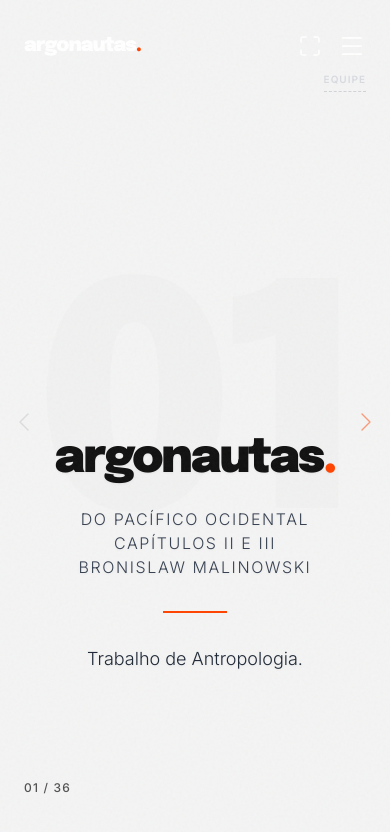
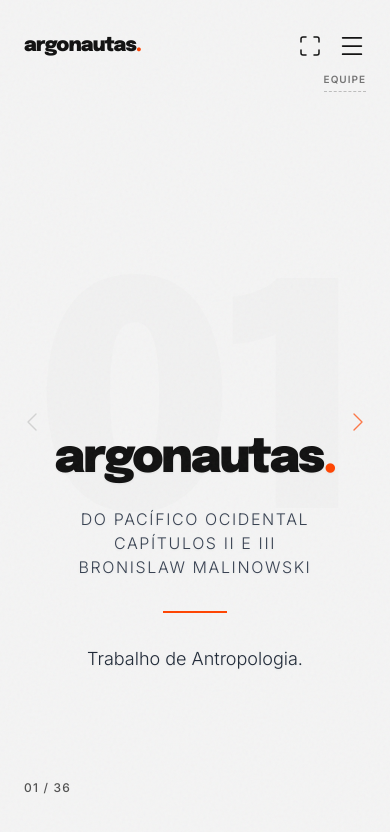
Before and after one commit to ze-allguem/presentation, a React (Vite) app: page / in a window 390 px wide. Shown: the top 832 px of the page. Built offline with nearby package versions, Linux system fonts and the light colour scheme.

Commit message:
style: remove sombra dos botoes de navegacao e ajusta visibilidade do cabecalho no mobile

```diff
--- a/src/App.tsx
+++ b/src/App.tsx
@@ -212,13 +212,13 @@ function App() {
           >
             <div className="w-full h-full pointer-events-auto relative mobile-scroll-container hide-scrollbar flex flex-col">
                 {/* MOBILE SCROLLING HEADER */}
-                <header className="md:hidden w-full p-6 pt-8 flex justify-between items-start z-50 mix-blend-difference text-white pointer-events-none shrink-0">
+                <header className="md:hidden w-full p-6 pt-8 flex justify-between items-start z-50 text-foreground pointer-events-none shrink-0">
                   <div className="flex flex-col gap-2 items-start pointer-events-auto">
                     <div className="font-display font-black text-xl tracking-tighter lowercase">
                       argonautas<span className="text-brand-orange">.</span>
                     </div>
                     {(slides[currentSlide].chapter || slides[currentSlide].section) && (
-                      <div className="flex flex-col text-[10px] font-sans uppercase tracking-widest text-gray-300 opacity-80">
+                      <div className="flex flex-col text-[10px] font-sans uppercase tracking-widest text-foreground/70 opacity-80">
                         <span className="font-black outline-none">{slides[currentSlide].chapter}</span>
                         <span className="font-light outline-none">{slides[currentSlide].section}</span>
                       </div>
@@ -234,7 +234,7 @@ function App() {
                       </button>
                     </div>
                     {slides[currentSlide].presenter && (
-                      <span className="text-[10px] font-bold font-sans uppercase tracking-widest text-gray-300 opacity-80 outline-none border-b border-dashed border-gray-400/50 pb-1 mt-1">
+                      <span className="text-[10px] font-bold font-sans uppercase tracking-widest text-foreground/70 opacity-80 outline-none border-b border-dashed border-foreground/30 pb-1 mt-1">
                         {slides[currentSlide].presenter}
                       </span>
                     )}
@@ -253,9 +253,9 @@ function App() {
           <button
             onClick={() => paginate(-1)}
             disabled={currentSlide === 0}
-            className="p-2 md:p-6 hover:bg-foreground/5 disabled:opacity-20 transition-all pointer-events-auto h-3/4 flex items-center group"
+            className="p-4 md:p-8 disabled:opacity-20 transition-all pointer-events-auto flex items-center"
           >
-            <ChevronLeft size={isMobile ? 32 : 48} strokeWidth={1} className="text-foreground/50 group-hover:text-foreground transition-colors" />
+            <ChevronLeft size={isMobile ? 32 : 48} strokeWidth={1} className="text-foreground/70 hover:text-foreground transition-colors" />
           </button>
         </div>
 
@@ -263,9 +263,9 @@ function App() {
           <button
             onClick={() => paginate(1)}
             disabled={currentSlide === slides.length - 1}
-            className="p-2 md:p-6 hover:bg-foreground/5 disabled:opacity-20 transition-all pointer-events-auto h-3/4 flex items-center group"
+            className="p-4 md:p-8 disabled:opacity-20 transition-all pointer-events-auto flex items-center"
           >
-            <ChevronRight size={isMobile ? 32 : 48} strokeWidth={1} className="text-brand-orange/50 group-hover:text-brand-orange transition-colors" />
+            <ChevronRight size={isMobile ? 32 : 48} strokeWidth={1} className="text-brand-orange/70 hover:text-brand-orange transition-colors" />
           </button>
         </div>
 {/* DESKTOP FOOTER & COUNTER */}
```
